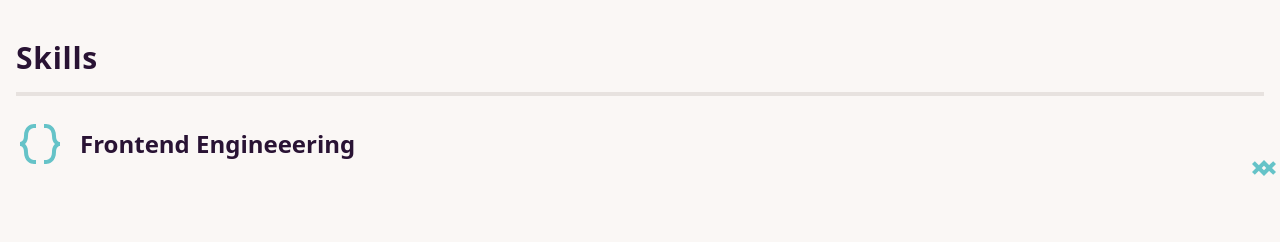
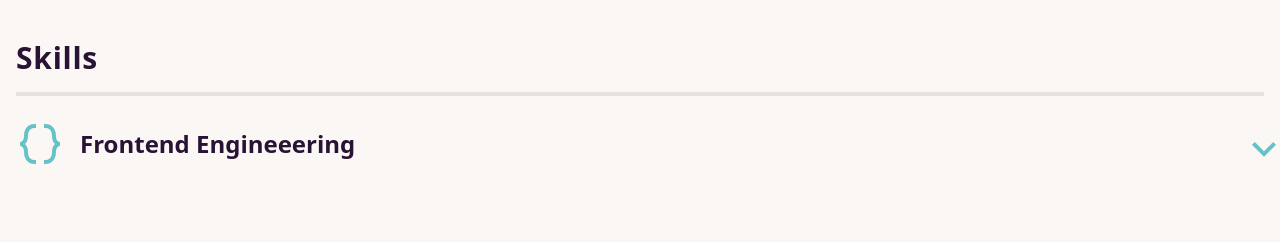
Before and after one commit to vtechwise/reactjs-portfolio, a React (Vite) app: page / in a window 1280 px wide. Shown: the part 2140-2382 px from the top of the page. Built offline with nearby package versions, Linux system fonts and the light colour scheme.

Commit message:
working on skills

```diff
--- a/src/component/Skills.jsx
+++ b/src/component/Skills.jsx
@@ -2,22 +2,24 @@ import SectionTitle from "./SectionTitle";
 import { BiCodeCurly } from "react-icons/bi";
 import { MdOutlineKeyboardArrowUp } from "react-icons/md";
 import { MdOutlineKeyboardArrowDown } from "react-icons/md";
+import { useState } from "react";
 
 const Skills = () => {
+  const [showContent, setShowContent] = useState(false)
   return (
     <section>
       <SectionTitle text="skills" />
-      <article className="skill grid grid-cols-[auto,1fr,auto] items-center gap-x-4">
+      <article className="skill grid grid-cols-[auto,1fr,auto] items-center align-start gap-x-4">
         <span>
           <BiCodeCurly className="text-[3rem] fill-primary " />
         </span>
         <h4 className="text-2xl capitalize font-bold">frontend engineeering</h4>
-        <div className="relative mr-6">
+        <div className="relative mr-6 ">
           <span>
-            <MdOutlineKeyboardArrowUp className="text-[3rem] fill-primary absolute" />
+            <MdOutlineKeyboardArrowUp className={`${showContent?'opacity-100':'opacity-0'} text-[3rem] fill-primary absolute translate-y-[-1.2rem]  top-`} />
           </span>
           <span>
-            <MdOutlineKeyboardArrowDown className="text-[3rem] fill-primary absolute" />
+            <MdOutlineKeyboardArrowDown className="text-[3rem] fill-primary absolute top-0 translate-y-[-1.2rem]" />
           </span>
         </div>
       </article>
```
